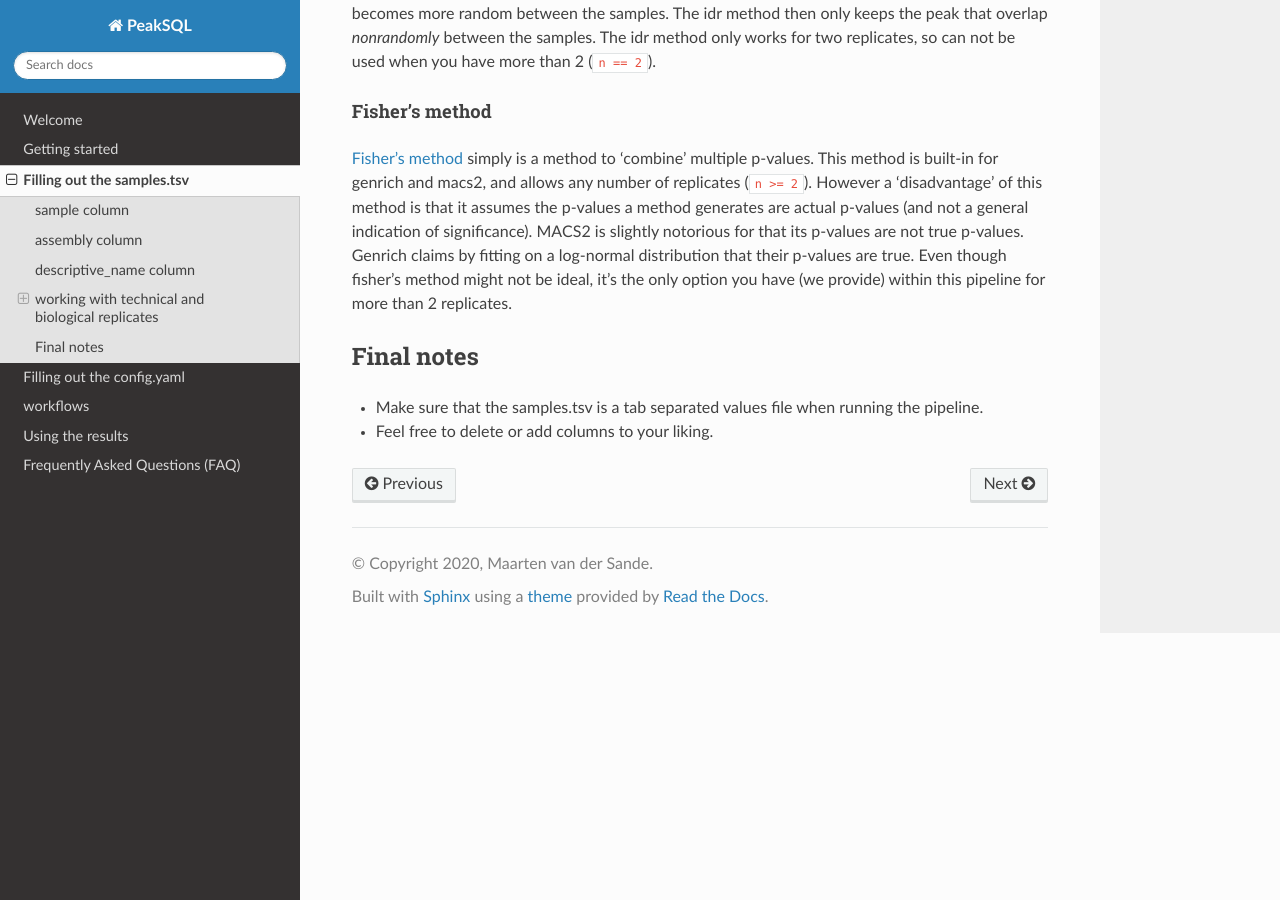
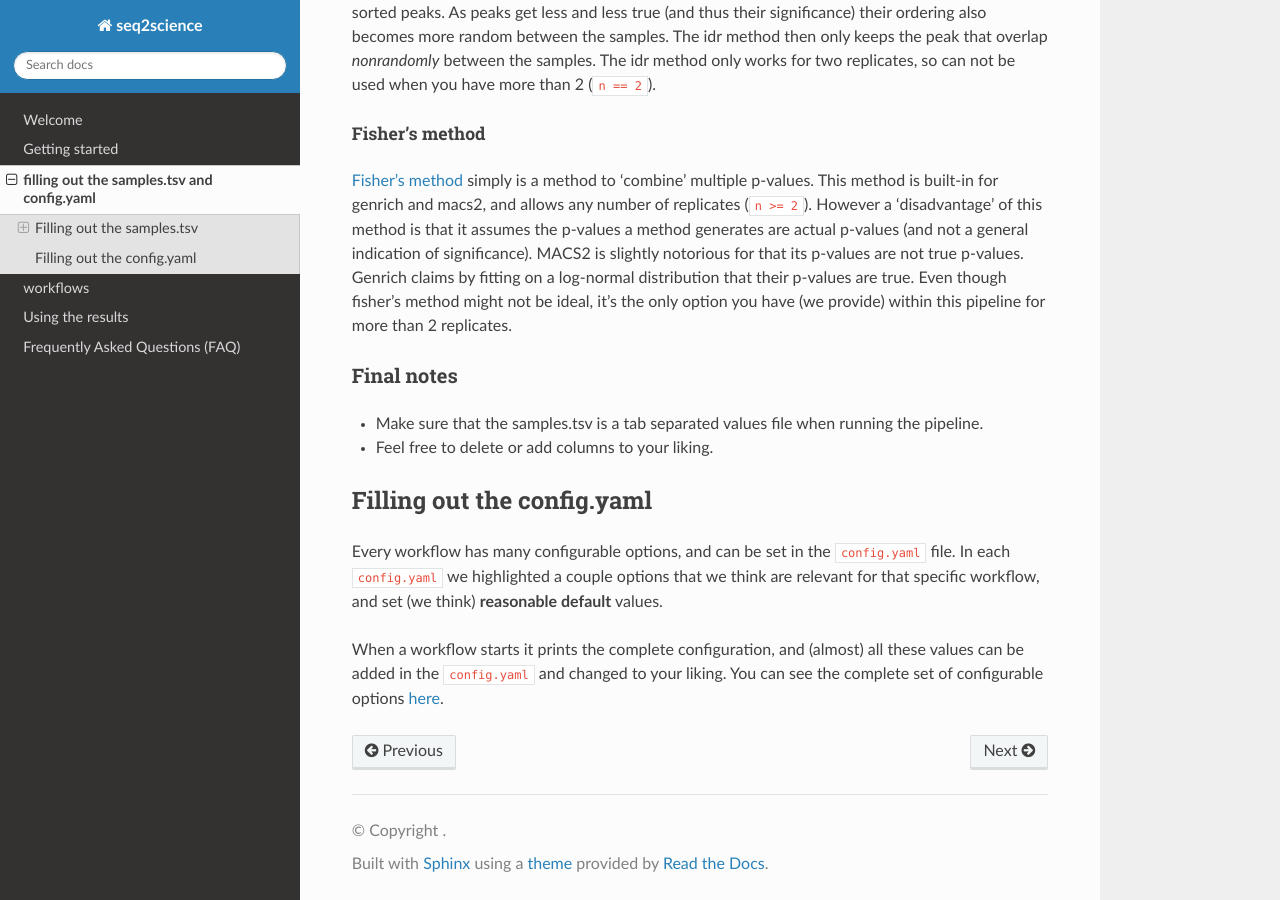
Before and after one commit to vanheeringen-lab/seq2science, a Sphinx documentation site: the page built from docs/fillingout.md, in a window 1280 px wide and 900 px high, scrolled down 2265 px. Built offline with Sphinx 7.4.7 and the Read the Docs theme 2.0.0, drawn with Linux system fonts in a browser that asks for light colours; some of the changed text lies outside the part shown.

Commit message:
some more wip

````diff
--- a/docs/conf.py
+++ b/docs/conf.py
@@ -13,14 +13,13 @@
 import os
 import sys
 
-sys.path.insert(0, os.path.abspath("../peaksql"))
+# sys.path.insert(0, os.path.abspath("../peaksql"))
 
 
 # -- Project information -----------------------------------------------------
 
-project = "PeakSQL"
-copyright = "2020, Maarten van der Sande"
-author = "Maarten van der Sande"
+project = "seq2science"
+author = "Maarten van der Sande & Siebren Frolich"
 
 
 # -- General configuration ---------------------------------------------------
--- a/docs/fillingoutsamples.md
+++ b/docs/fillingout.md
@@ -1,4 +1,6 @@
-# Filling out the samples.tsv
+# filling out the samples.tsv and config.yaml
+
+## Filling out the samples.tsv
 Before running a workflow you will have to specify which samples you want to run the workflow on. Each workflow starts with a `samples.tsv` as an example, and you should adapt it to your specific needs. As an example `samples.tsv` could look like this, but not all columns are always necessary or required:
 
 ```
@@ -10,17 +12,17 @@ GSMxzy    danRer11    stage_8      stage_8
 GSM890    danRer11    stage_9      stage_9
 ```
 
-## sample column
+### sample column
 This column is necessary for all workflows. If you use the pipeline on public data this should be the name of the accession (e.g. GSM2837484), if you use the pipeline on local data this should be the *basename* of the file without the *extension*. For instance `/home/user/mfastqs/sample1.fastq.gz` would be sample1.
 
-## assembly column
+### assembly column
 This column is necessary for all workflows, except the *downloading samples* workflow. Here you simply add the name of the assembly you want your samples aligned against and the workflow will download it for you.
 
-## descriptive_name column
+### descriptive_name column
 The descriptive_name column is used for the trackhub and multiqc report. In the trackhub your tracks will be called after the descriptive name, and in the multiqc report there will be a button to rename your samples after this column.
 
-## working with technical and biological replicates
-### Technical replicates
+### working with technical and biological replicates
+#### Technical replicates
 Technical replicates, or any fastq file you may wish to merge, are set using the `replicate` column in the samples.tsv file. All samples with the same name in the `replicate` column will be concatenated into one file with the replicate name.
 
 Example samples.tsv utilizing replicate merging:
@@ -33,29 +35,34 @@ GSM890    danRer11
 ```
 Using this file in the alignment workflow will output *heart.bam*, *stage8.bam* and *GSM890.bam*. The MultiQC will inform you of the trimming steps performed on all samples, and subsequent information of the 'replicate' files (of which only *heart* is merged).
 
-#### Notes ####
+##### Notes ####
 If you are working with multiple assemblies in one workflow, replicate names have to be unique between assemblies (you will receive a warning if names overlap).
 
 Replicate merging is turned on by default. It can be turned off by setting `technical_replicates` to `keep`.
 
-### Biological replicates
-#### RNA-seq
+#### Biological replicates
+##### RNA-seq
 During the RNA-seq workflow, biological replicates are specified in the contrast design, as described in the [RNA-seq chapter](https://github.com/vanheeringen-lab/snakemake-workflows/wiki/6.-RNA-seq).
 
-#### ATAC- and ChIP-seq
+##### ATAC- and ChIP-seq
 During ATAC- and ChIP-seq workflows, peak calling can be performed per biological condition, depending on your configuration setting. Biological conditions are determined by the `condition` column in the samples.tsv file. How these samples are handled is specified by configuration variable `biological_replicates`.
 
 If you merge technical replicates *and* combine biological replicates, the technical replicates are merged first.
 
-#### Keep
+##### Keep
 The default setting. All samples/merged replicates are analyzed individually. The `condition` column is ignored.
 
-#### Irreproducible Discovery Rate (IDR)
+##### Irreproducible Discovery Rate (IDR)
 One of the more common methods to combine biological replicates is by the irreproducible discovery rate ([idr](https://github.com/kundajelab/idr)). Shortly; idr sorts all the peaks of two replicates separately on their significance. Since true peaks should be very significant for both replicates these peaks will be one of the highest sorted peaks. As peaks get less and less true (and thus their significance) their ordering also becomes more random between the samples. The idr method then only keeps the peak that overlap *nonrandomly* between the samples. The idr method only works for two replicates, so can not be used when you have more than 2 (`n == 2`).
 
-#### Fisher's method
+##### Fisher's method
 [Fisher's method ](https://en.wikipedia.org/wiki/Fisher%27s_method) simply is a method to 'combine' multiple p-values. This method is built-in for genrich and macs2, and allows any number of replicates (`n >= 2`). However a 'disadvantage' of this method is that it assumes the p-values a method generates are actual p-values (and not a general indication of significance). MACS2 is slightly notorious for that its p-values are not true p-values. Genrich claims by fitting on a log-normal distribution that their p-values are true. Even though fisher's method might not be ideal, it's the only option you have (we provide) within this pipeline for more than 2 replicates.
 
-## Final notes
+### Final notes
 - Make sure that the samples.tsv is a tab separated values file when running the pipeline.
 - Feel free to delete or add columns to your liking.
+
+## Filling out the config.yaml
+Every workflow has many configurable options, and can be set in the `config.yaml` file. In each `config.yaml` we highlighted a couple options that we think are relevant for that specific workflow, and set (we think) **reasonable default** values.
+
+When a workflow starts it prints the complete configuration, and (almost) all these values can be added in the `config.yaml` and changed to your liking. You can see the complete set of configurable options [here](https://github.com/vanheeringen-lab/snakemake-workflows/tree/master/schemas/config).
--- a/docs/index.rst
+++ b/docs/index.rst
@@ -9,8 +9,7 @@
 
    home
    gettingstarted
-   fillingoutsamples
-   fillingoutconfig
+   fillingout
    workflows
    results
    faq
````
Also changed, not shown: README.md (+1 -0 lines), docs/fillingoutconfig.md (deleted, +0 -4 lines).
